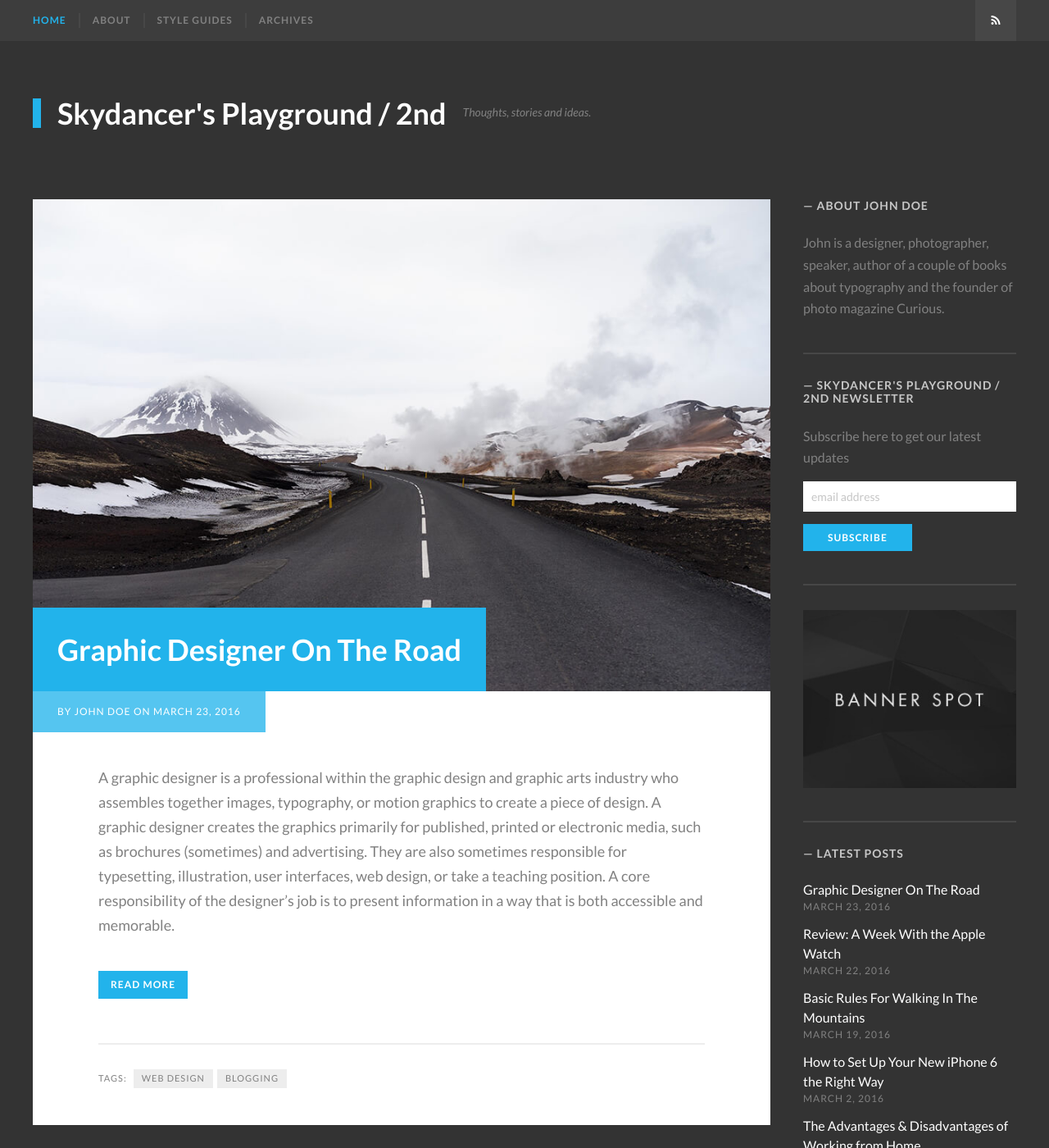
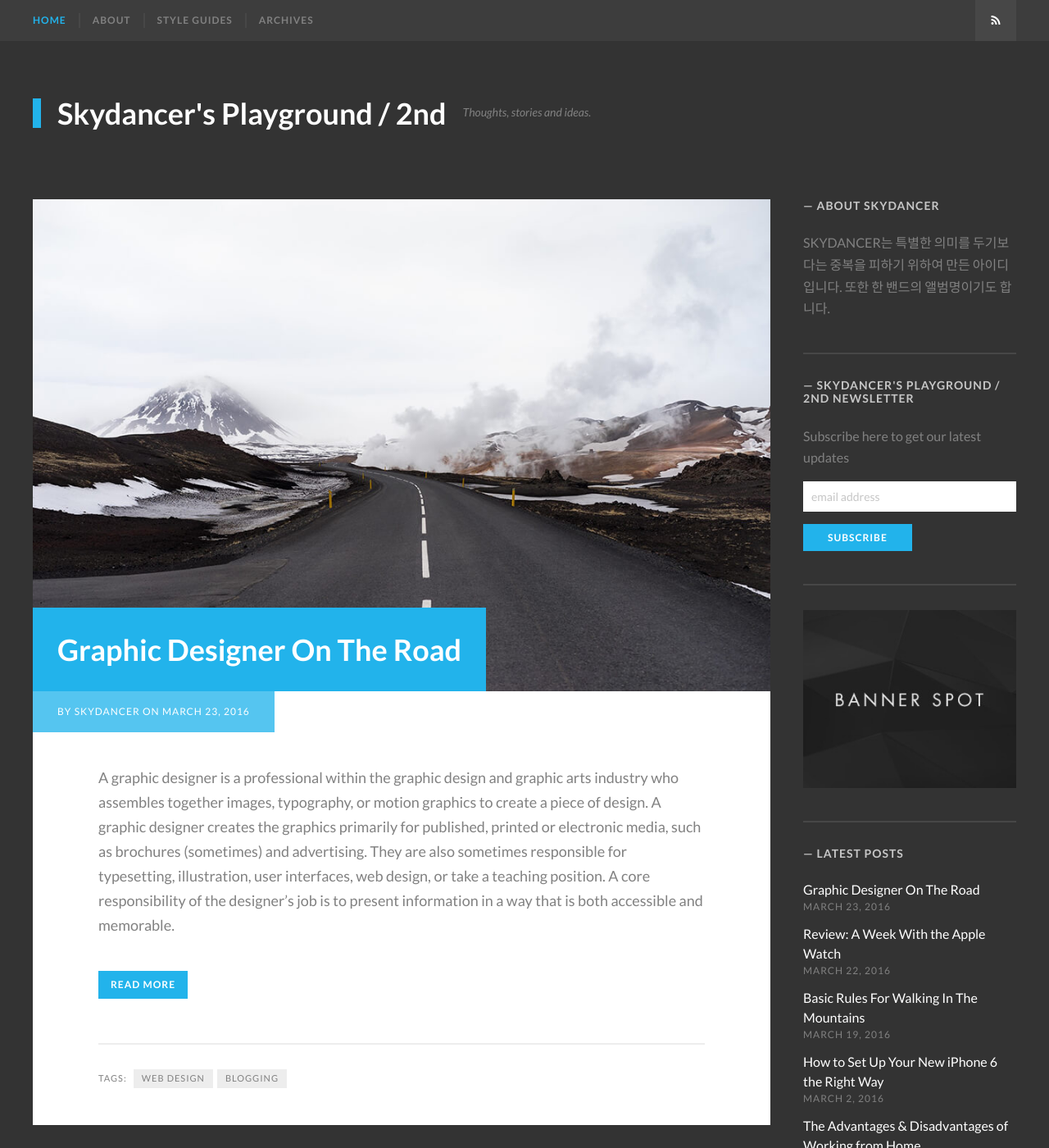
Before and after one commit to morgul71/morgul71.github.io, a Jekyll site: the page built from index.html, in a window 1280 px wide and 1400 px high. Shown: the whole window at 82% size. Built offline with Jekyll 4.4.1, drawn with Linux system fonts in a browser that asks for light colours; some web fonts are replaced; the list of posts is cut into pages by our own code; some of the changed text lies outside the part shown.

Commit message:
Update _config.yml

```diff
--- a/_config.yml
+++ b/_config.yml
@@ -38,14 +38,14 @@ navigation:
 disqus:
 
 # Author information - author info at the bottom of the post
-author_name: "John Doe"
-author_bio: "John is a designer, photographer, speaker, author of a couple of books about typography and the founder of photo magazine Curious."
-author_url:  "http://justgoodthemes.com"
-author_location: "Vilnius, Lithuania"
+author_name: "SKYDANCER"
+author_bio: "SKYDANCER는 특별한 의미를 두기보다는 중복을 피하기 위하여 만든 아이디 입니다. 또한 한 밴드의 앨범명이기도 합니다. "
+author_url:  "https//morgul71.github.io"
+author_location: "대한민국 어디쯤"
 author_image: /images/authorimage.png
 
 # Sidebar Add banner
-banner_url: "http://justgoodthemes.com"
+banner_url: "https://morgul71.github.io"
 banner_image: images/banner.jpg
 
 # Sidebar newsletter widget - add your form action url for MailChimp signup form here
```
